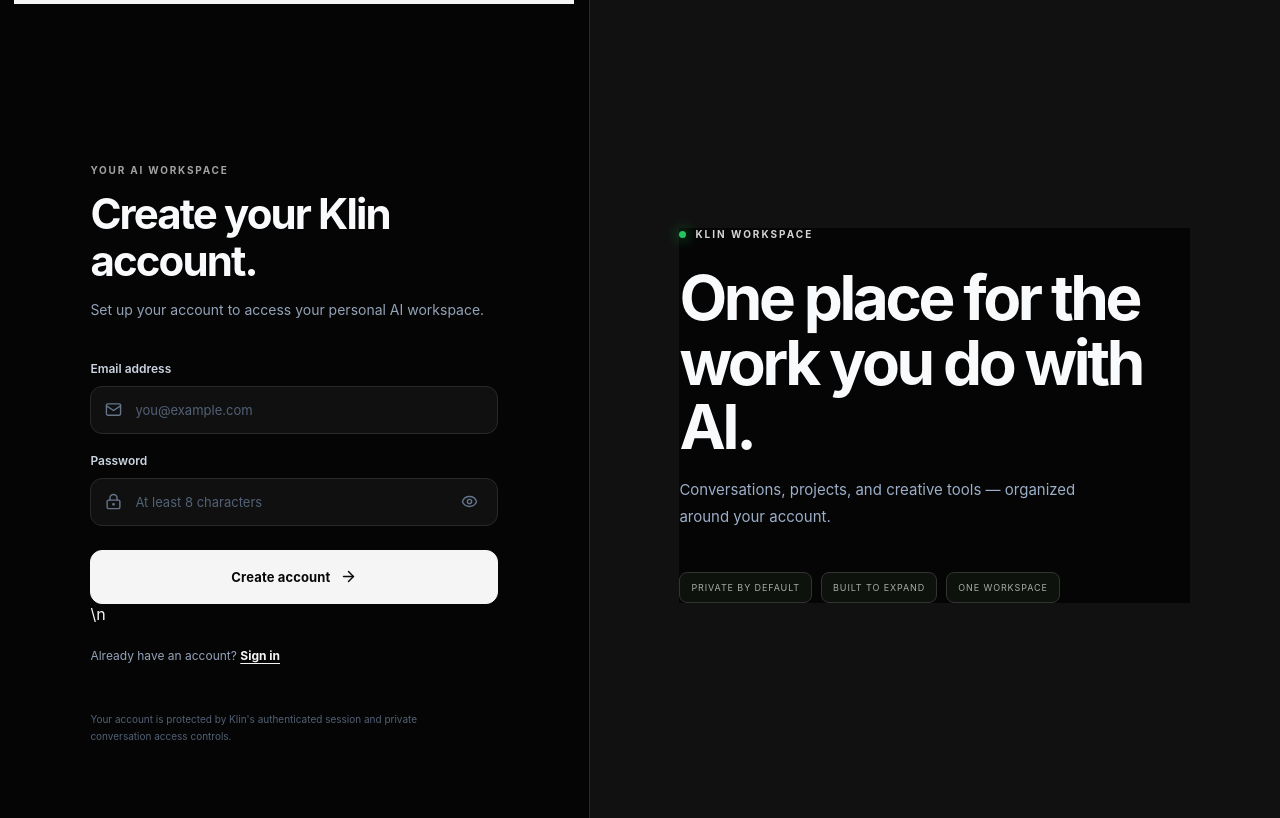
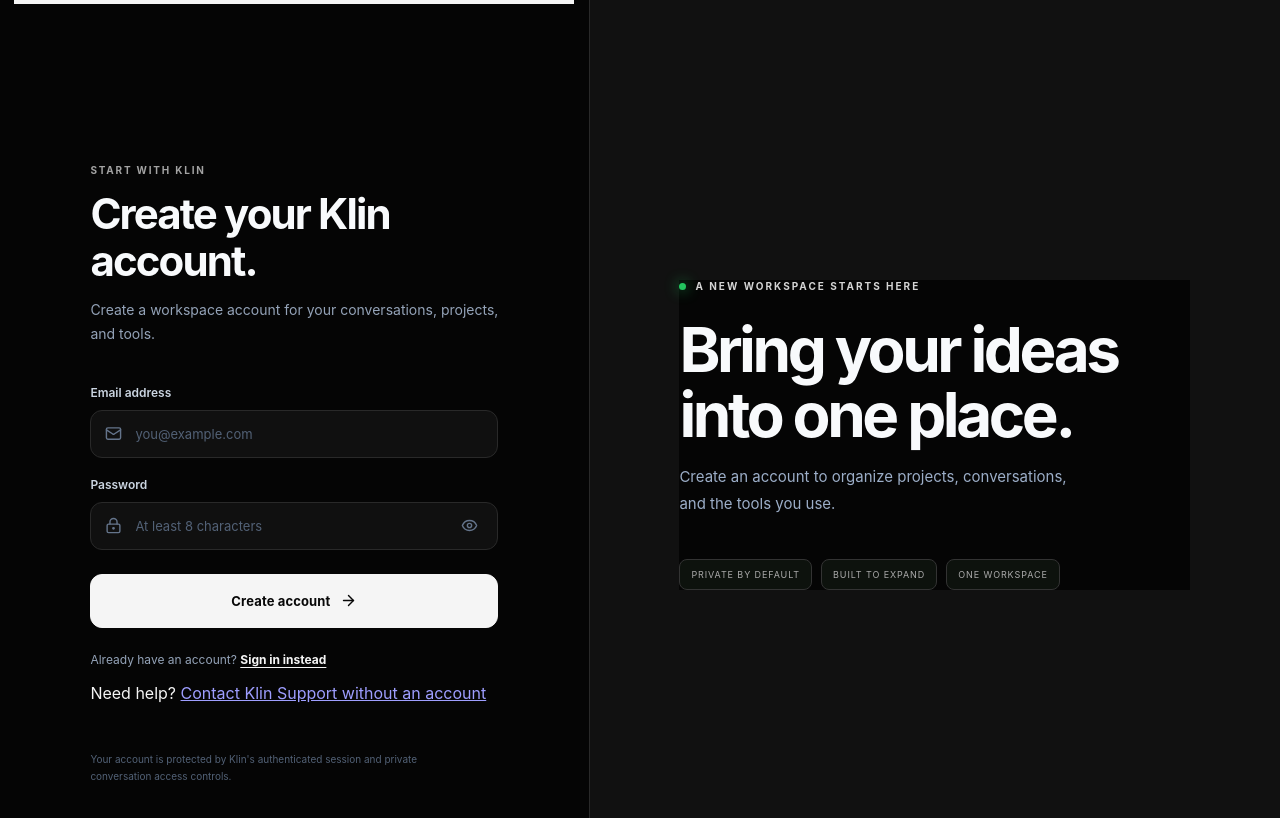
Before and after one commit to skiveens67-stack/klin.Ai, a Next.js app: page /signup in a window 1280 px wide. Shown: the top 818 px of the page. Built offline with nearby package versions, Linux system fonts and the light colour scheme.

Commit message:
Differentiate auth screens and add submit loading animation

```diff
--- a/components/auth/AuthForm.tsx
+++ b/components/auth/AuthForm.tsx
@@ -26,83 +26,77 @@ export default function AuthForm({ mode, initialError }: Props) {
 
   const submit = async (event: FormEvent<HTMLFormElement>) => {
     event.preventDefault();
-    setError("");
-    setMessage("");
-    setBusy(true);
+    setError(""); setMessage(""); setBusy(true);
     try {
       if (mode === "login") {
         const supabase = createSupabaseBrowserClient();
         const { error: authError } = await supabase.auth.signInWithPassword({ email: email.trim(), password });
         if (authError) throw authError;
-        router.replace("/");
-        router.refresh();
+        router.replace("/"); router.refresh();
       } else if (verificationPending) {
         const supabase = createSupabaseBrowserClient();
-        const { error: verifyError } = await supabase.auth.verifyOtp({
-          email: email.trim(),
-          token: verificationCode.trim(),
-          type: "signup",
-        });
+        const { error: verifyError } = await supabase.auth.verifyOtp({ email: email.trim(), token: verificationCode.trim(), type: "signup" });
         if (verifyError) throw verifyError;
-        router.replace("/");
-        router.refresh();
+        router.replace("/"); router.refresh();
       } else {
         const response = await fetch("/api/auth/signup", {
-          method: "POST",
-          credentials: "same-origin",
+          method: "POST", credentials: "same-origin",
           headers: { "Content-Type": "application/json" },
           body: JSON.stringify({ email: email.trim(), password }),
         });
         const data = await response.json() as { message?: string; error?: string };
         if (!response.ok) throw new Error(data.error || "Unable to create your account.");
-        setPassword("");
-        setVerificationPending(true);
+        setPassword(""); setVerificationPending(true);
         setMessage(data.message || "Check your email for a six-digit verification code from Klin.");
       }
     } catch (caught) {
       setError(caught instanceof Error ? caught.message : "Authentication failed. Try again.");
-    } finally {
-      setBusy(false);
-    }
+    } finally { setBusy(false); }
   };
 
+  const title = mode === "login" ? "Welcome back." : verificationPending ? "Check your email." : "Create your Klin account.";
+
   return (
-    <main className={`auth-page ${mode === "signup" ? "auth-page-signup" : "auth-page-login"}`}>
+    <main className={"auth-page " + (mode === "signup" ? "auth-page-signup" : "auth-page-login")}>
       <section className="auth-panel">
-        <Link className="auth-brand" href="/" aria-label="Klin home">
-          <img src="/klin-logo.svg" alt="Klin" className="h-10 w-auto" />
-        </Link>
-        <div className="auth-kicker">YOUR AI WORKSPACE</div>
-        <h1>{mode === "login" ? "Welcome back." : verificationPending ? "Check your email." : "Create your Klin account."}</h1>
-        <p className="auth-intro">{mode === "login" ? "Sign in to continue to your conversations and workspace." : verificationPending ? "Enter the six-digit code we sent to your email to activate your account." : "Set up your account to access your personal AI workspace."}</p>
-
+        <Link className="auth-brand" href="/" aria-label="Klin home"><img src="/klin-logo.svg" alt="Klin" className="h-10 w-auto" /></Link>
+        <div className="auth-kicker">{mode === "login" ? "WELCOME BACK TO KLIN" : "START WITH KLIN"}</div>
+        <h1>{title}</h1>
+        <p className="auth-intro">{mode === "login" ? "Sign in to continue to your conversations and workspace." : verificationPending ? "Enter the six-digit code we sent to your email to activate your account." : "Create a workspace account for your conversations, projects, and tools."}</p>
         <form onSubmit={submit} className="auth-form">
           <label htmlFor="email">Email address</label>
-          <div className="auth-input-wrap"><Mail size={17} /><input id="email" type="email" autoComplete="email" required maxLength={254} value={email} onChange={(event) => setEmail(event.target.value)} placeholder="you@example.com" readOnly={mode === "signup" && verificationPending} /></div>
-          {mode === "signup" && verificationPending ? (
-            <>
-              <label htmlFor="verification-code">Six-digit email code</label>
-              <div className="auth-input-wrap"><LockKeyhole size={17} /><input id="verification-code" type="text" inputMode="numeric" autoComplete="one-time-code" pattern="[0-9]{6}" maxLength={6} minLength={6} required value={verificationCode} onChange={(event) => setVerificationCode(event.target.value.replace(/\D/g, "").slice(0, 6))} placeholder="000000" /></div>
-            </>
-          ) : (
-            <>
-              <label htmlFor="password">Password</label>
-              <div className="auth-input-wrap"><LockKeyhole size={17} /><input id="password" type={showPassword ? "text" : "password"} autoComplete={mode === "login" ? "current-password" : "new-password"} required minLength={8} maxLength={128} value={password} onChange={(event) => setPassword(event.target.value)} placeholder="At least 8 characters" /><button className="auth-show-password" type="button" onClick={() => setShowPassword((value) => !value)} aria-label={showPassword ? "Hide password" : "Show password"}>{showPassword ? <EyeOff size={17} /> : <Eye size={17} />}</button></div>
-            </>
-          )}
+          <div className="auth-input-wrap"><Mail size={17} /><input id="email" type="email" autoComplete="email" required maxLength={254} value={email} onChange={e => setEmail(e.target.value)} placeholder="you@example.com" readOnly={mode === "signup" && verificationPending} /></div>
+          {mode === "signup" && verificationPending ? <>
+            <label htmlFor="verification-code">Six-digit email code</label>
+            <div className="auth-input-wrap"><LockKeyhole size={17} /><input id="verification-code" type="text" inputMode="numeric" autoComplete="one-time-code" pattern="[0-9]{6}" maxLength={6} minLength={6} required value={verificationCode} onChange={e => setVerificationCode(e.target.value.replace(/\\D/g, "").slice(0, 6))} placeholder="000000" /></div>
+          </> : <>
+            <label htmlFor="password">Password</label>
+            <div className="auth-input-wrap"><LockKeyhole size={17} /><input id="password" type={showPassword ? "text" : "password"} autoComplete={mode === "login" ? "current-password" : "new-password"} required minLength={8} maxLength={128} value={password} onChange={e => setPassword(e.target.value)} placeholder="At least 8 characters" /><button className="auth-show-password" type="button" onClick={() => setShowPassword(value => !value)} aria-label={showPassword ? "Hide password" : "Show password"}>{showPassword ? <EyeOff size={17} /> : <Eye size={17} />}</button></div>
+          </>}
           {error && <p className="auth-alert auth-error" role="alert">{error}</p>}
           {message && <p className="auth-alert auth-message" role="status">{message}</p>}
-          <button className="auth-submit" type="submit" disabled={busy}>{busy ? "Please wait…" : mode === "login" ? "Sign in" : verificationPending ? "Verify email and continue" : "Create account"} <ArrowRight size={17} /></button>
+          <button className="auth-submit" type="submit" disabled={busy}>
+            {busy ? <><span className="auth-button-spinner" /> {mode === "login" ? "Signing in…" : verificationPending ? "Verifying…" : "Creating account…"}</> : <>{mode === "login" ? "Sign in" : verificationPending ? "Verify email and continue" : "Create account"} <ArrowRight size={17} /></>}
+          </button>
           {mode === "signup" && verificationPending && <button className="auth-secondary" type="button" onClick={() => { setVerificationPending(false); setVerificationCode(""); setMessage(""); setError(""); }}>Use a different email address</button>}
         </form>
-
-        {mode === "login" && <p className="auth-forgot"><Link href="/forgot-password">Forgot password?</Link></p>}\n        <p className="auth-switch">{mode === "login" ? "New to Klin?" : "Already have an account?"} <Link href={mode === "login" ? "/signup" : "/login"}>{mode === "login" ? "Create an account" : "Sign in"}</Link></p>
+        {mode === "login" && <p className="auth-forgot"><Link href="/forgot-password">Forgot password?</Link></p>}
+        <p className="auth-switch">{mode === "login" ? "New to Klin?" : "Already have an account?"} <Link href={mode === "login" ? "/signup" : "/login"}>{mode === "login" ? "Sign up for Klin" : "Sign in instead"}</Link></p>
+        <p className="auth-support-link">Need help? <Link href="/support">Contact Klin Support without an account</Link></p>
         <p className="auth-footnote">Your account is protected by Klin&apos;s authenticated session and private conversation access controls.</p>
       </section>
       <aside className="auth-side">
         <div className="auth-orb auth-orb-one" /><div className="auth-orb auth-orb-two" />
-        <div className="auth-side-content"><div className="auth-side-label"><span /> KLIN WORKSPACE</div><h2>One place for the work you do with AI.</h2><p>Conversations, projects, and creative tools — organized around your account.</p><div className="auth-side-grid"><span>PRIVATE BY DEFAULT</span><span>BUILT TO EXPAND</span><span>ONE WORKSPACE</span></div></div>
+        <div className="auth-side-content">
+          <div className="auth-side-label"><span /> {mode === "login" ? "YOUR KLIN WORKSPACE" : "A NEW WORKSPACE STARTS HERE"}</div>
+          <h2>{mode === "login" ? "Pick up where your work left off." : "Bring your ideas into one place."}</h2>
+          <p>{mode === "login" ? "Your projects and conversations are ready when you sign in." : "Create an account to organize projects, conversations, and the tools you use."}</p>
+          <div className="auth-side-grid"><span>PRIVATE BY DEFAULT</span><span>BUILT TO EXPAND</span><span>ONE WORKSPACE</span></div>
+        </div>
       </aside>
+      {busy && <div className="auth-loading-screen" role="status" aria-live="polite">
+        <div className="auth-loading-content"><div className="auth-loading-mark"><span /></div><p className="auth-loading-title">{mode === "login" ? "Opening your workspace" : verificationPending ? "Verifying your email" : "Creating your workspace"}</p><p className="auth-loading-subtitle">Klin is securely processing your request.</p><div className="auth-loading-track"><span /></div></div>
+      </div>}
     </main>
   );
 }
```
